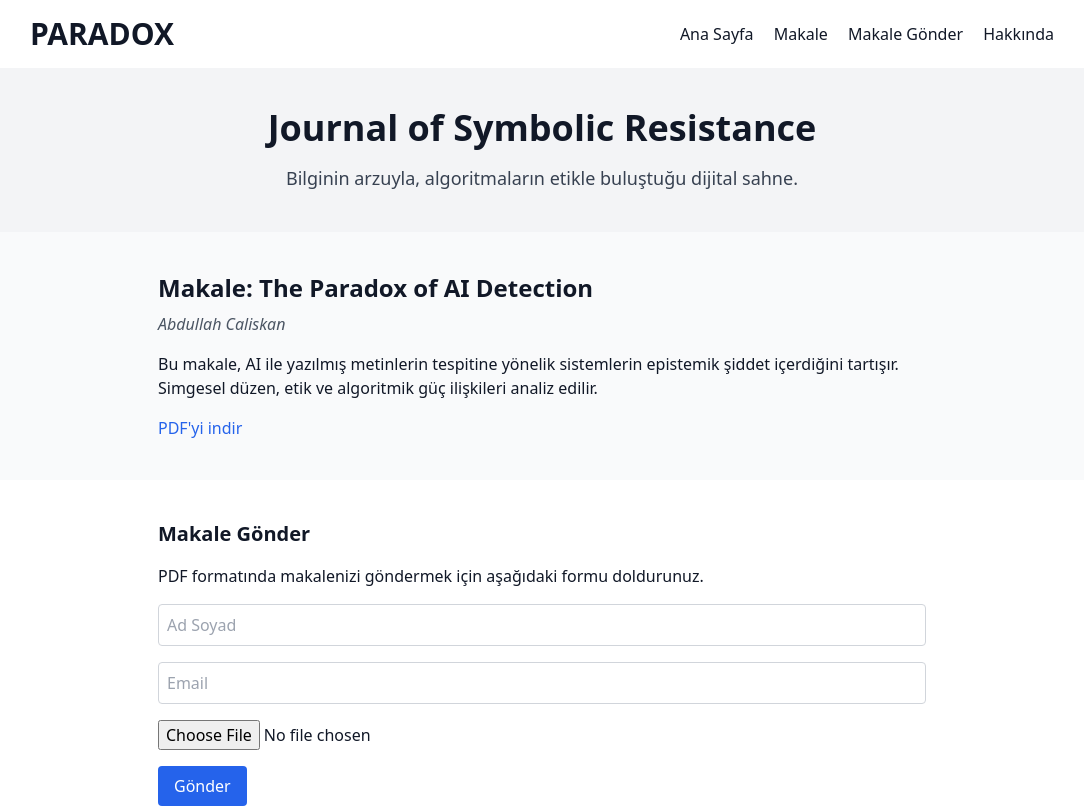
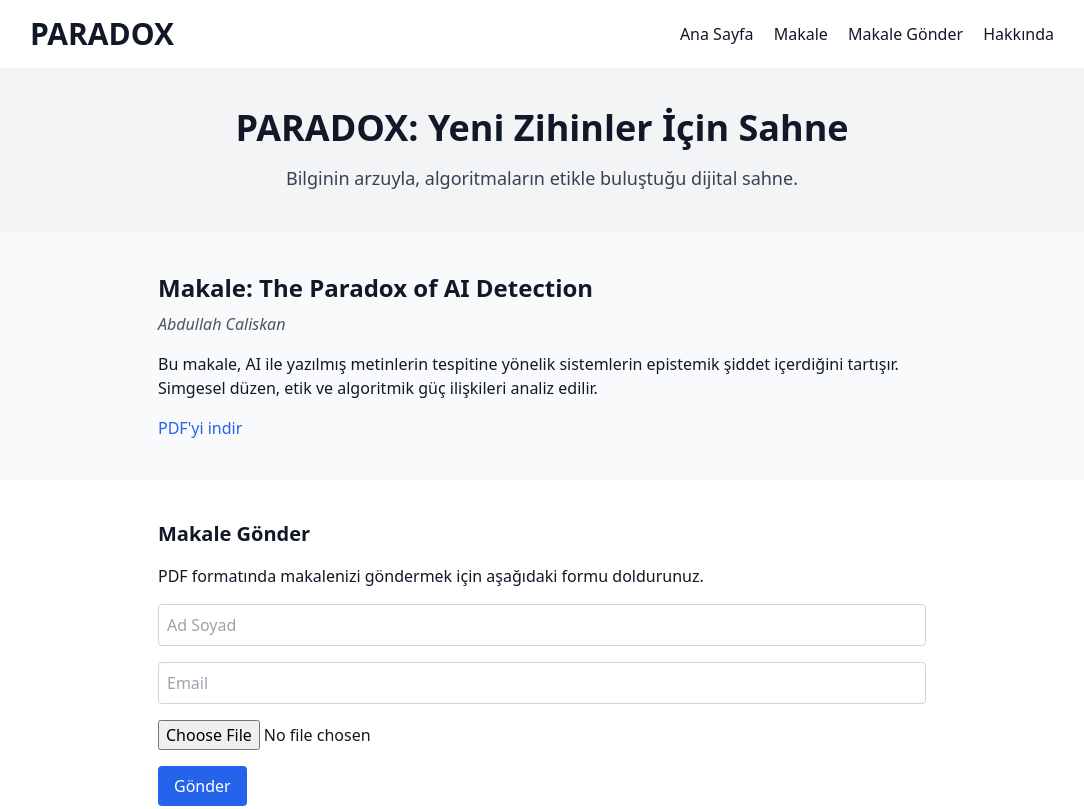
Before and after one commit to abdullahcaliskan/paradox-landing, a plain HTML site: page index.html in a window 1280 px wide. Shown: the top 809 px of the page, without its empty margins (98-1182 px from the left). Drawn offline with nearby package versions, Linux system fonts and the light colour scheme.

Commit message:
Update index.html

```diff
--- a/index.html
+++ b/index.html
@@ -23,7 +23,7 @@
   <!-- Hero -->
   <section class="bg-gray-100 py-10">
     <div class="max-w-5xl mx-auto text-center">
-      <h2 class="text-4xl font-semibold mb-4">Journal of Symbolic Resistance</h2>
+      <h2 class="text-4xl font-semibold mb-4">PARADOX: Yeni Zihinler İçin Sahne</h2>
       <p class="text-lg text-gray-700">Bilginin arzuyla, algoritmaların etikle buluştuğu dijital sahne.</p>
     </div>
   </section>
```
